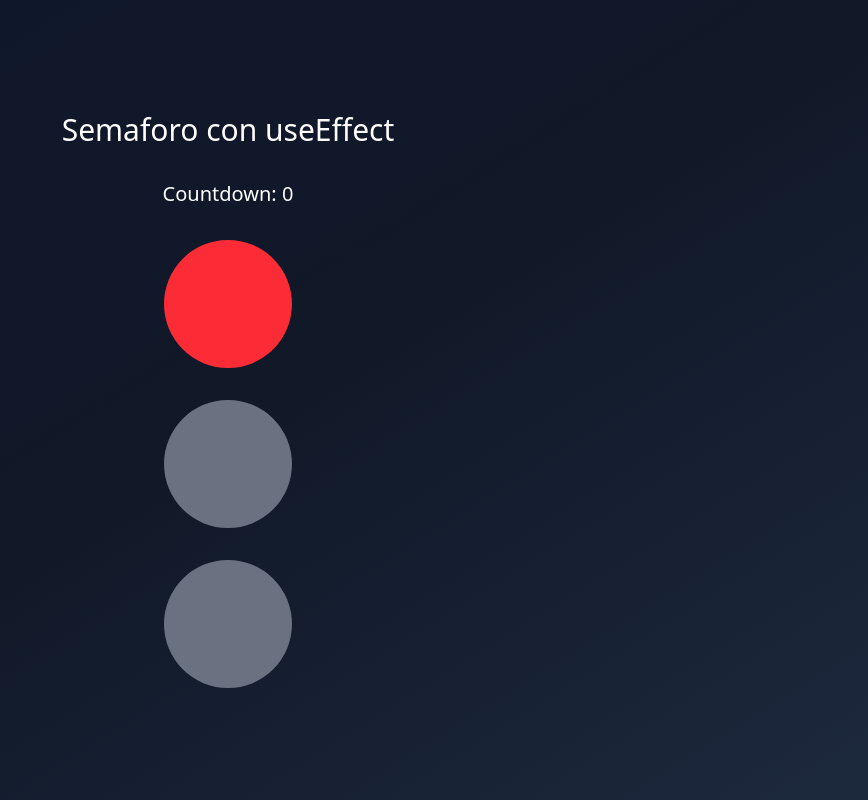
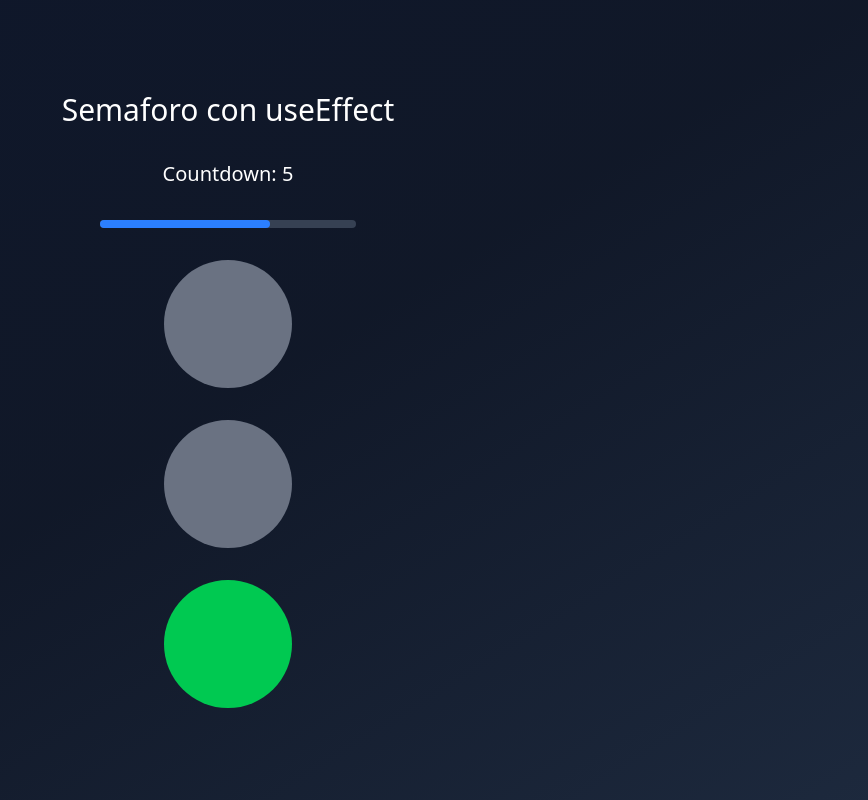
Before and after one commit to fhermq/04-hooks-app, a React (Vite) app: page / in a window 1280 px wide. Shown: the whole page, without its empty margins (412-1280 px from the left). Built offline with nearby package versions, Linux system fonts and the light colour scheme.

Commit message:
Se agrega customhook useTrafficLight

```diff
--- a/src/02-useEffect/TrafficLightWithEffect.tsx
+++ b/src/02-useEffect/TrafficLightWithEffect copy.tsx
@@ -13,31 +13,61 @@ export const TrafficLightWithEffect = () => {
     const [light, setLight] = useState<TrafficLightColor>('red');
     const [countDown, setCountDown] = useState(5);
 
+    //useEffect para el countdown.
     useEffect(() => {
         // console.log({countDown});
-        if(countDown ===0){
-            // setCountDown(5);
-            return;
-        }
+        if (countDown === 0) return;
 
-        const intervalId = setInterval(()=>{
-            console.log('setInterval llamado');
-            setCountDown(prev => prev-1);
-        },1000);
+        const intervalId = setInterval(() => {
+            // console.log('setInterval llamado');
+            setCountDown(prev => prev - 1);
+        }, 1000);
 
-        return ()=>{
-            console.log('Clean up Effect');
+        return () => {
+            // console.log('Clean up Effect');
             clearInterval(intervalId);
         }
 
     }, [countDown]);
+
+    // useEffect Change light color effect.
+    useEffect(() => {
+        if (countDown > 0) return;
+
+        setCountDown(5);
+        if (light === 'green') {
+            setLight('yellow');
+            return;
+        }
+
+        if (light === 'yellow') {
+            setLight('red');
+            return;
+        }
+
+        if (light === 'red') {
+            setLight('green');
+            return;
+        }
+
+        return () => {
+            console.log('Clean up Effect');
+        }
+    }, [countDown, light]);
+
 
 
     return (
         <div className="min-h-screen bg-gradient-to-br from-slate-900 via-gray-900 to-slate-800 flex items-center justify-center p-4">
             <div className="flex flex-col items-center space-y-8">
                 <h1 className="text-white text-3xl font-thin">Semaforo con useEffect</h1>
-                <h2 className="text-white text-xl">Countdown: { countDown}</h2>
+                <h2 className="text-white text-xl">Countdown: {countDown}</h2>
+                <div className="w-64 bg-gray-700 rounded-full h-2">
+                    <div className="bg-blue-500 h-2 rounded-full transition-all duration-1000 ease-linear"
+                        style={{ width: `${(countDown / 5) * 100}%` }}>
+
+                    </div>
+                </div>
 
                 <div className={`w-32 h-32
                      ${light === 'red' ? colors[light] : 'bg-gray-500'}
--- /dev/null
+++ b/src/02-useEffect/TrafficLightWithHook.tsx
@@ -0,0 +1,28 @@
+import { useTrafficLight } from "../hooks/useTrafficLight";
+
+export const TrafficLightWithHook = () => {
+    const { countDown, percentage, greenlight, yellowlight, redlight } = useTrafficLight();
+
+    return (
+        <div className="min-h-screen bg-gradient-to-br from-slate-900 via-gray-900 to-slate-800 flex items-center justify-center p-4">
+            <div className="flex flex-col items-center space-y-8">
+                <h1 className="text-white text-3xl font-thin">Semaforo con useEffect</h1>
+                <h2 className="text-white text-xl">Countdown: {countDown}</h2>
+                <div className="w-64 bg-gray-700 rounded-full h-2">
+                    <div className="bg-blue-500 h-2 rounded-full transition-all duration-1000 ease-linear"
+                        style={{ width: `${percentage}%` }}>
+                    </div>
+                </div>
+                <div className={`w-32 h-32
+                     ${redlight}
+                    rounded-full`}></div>
+                <div className={`w-32 h-32
+                     ${yellowlight}
+                    rounded-full`}></div>
+                <div className={`w-32 h-32
+                     ${greenlight}
+                    rounded-full`}></div>
+            </div>
+        </div>
+    );
+};
--- /dev/null
+++ b/src/hooks/useTrafficLight.tsx
@@ -0,0 +1,75 @@
+import { useEffect, useState } from "react";
+
+
+const colors = {
+    red: 'bg-red-500 animated-pulse',
+    yellow: 'bg-yellow-500 animated-pulse',
+    green: 'bg-green-500 animated-pulse',
+}
+
+type TrafficLightColor = keyof typeof colors;
+
+
+export const useTrafficLight = () => {
+
+    const [light, setLight] = useState<TrafficLightColor>('red');
+    const [countDown, setCountDown] = useState(5);
+
+    //useEffect para el countdown.
+    useEffect(() => {
+        // console.log({countDown});
+        if (countDown === 0) return;
+
+        const intervalId = setInterval(() => {
+            // console.log('setInterval llamado');
+            setCountDown(prev => prev - 1);
+        }, 1000);
+
+        return () => {
+            // console.log('Clean up Effect');
+            clearInterval(intervalId);
+        }
+
+    }, [countDown]);
+
+    // useEffect Change light color effect.
+    useEffect(() => {
+        if (countDown > 0) return;
+
+        setCountDown(5);
+        if (light === 'green') {
+            setLight('yellow');
+            return;
+        }
+
+        if (light === 'yellow') {
+            setLight('red');
+            return;
+        }
+
+        if (light === 'red') {
+            setLight('green');
+            return;
+        }
+
+        return () => {
+            console.log('Clean up Effect');
+        }
+    }, [countDown, light]);
+
+    return {
+        //Properties or const
+        countDown,
+        colors,
+        light,
+
+        //Computed
+        percentage: (countDown / 5) * 100,
+        greenlight: light === 'green' ? colors.green : 'bg-gray-500',
+        yellowlight: light === 'yellow' ? colors.yellow : 'bg-gray-500',
+        redlight: light === 'red' ? colors.red : 'bg-gray-500',
+
+        //Methods or functions
+    }
+
+}
--- a/src/main.tsx
+++ b/src/main.tsx
@@ -2,13 +2,14 @@ import { StrictMode } from 'react'
 import { createRoot } from 'react-dom/client'
 import './index.css'
 // import { HooksApp } from './HooksApp.tsx'
-import { TrafficLight } from './01-useState/TrafficLight.tsx'
-import { TrafficLightWithEffect } from './02-useEffect/TrafficLightWithEffect.tsx'
+// import { TrafficLight } from './01-useState/TrafficLight.tsx'
+import { TrafficLightWithHook } from './02-useEffect/TrafficLightWithHook.tsx'
 
 createRoot(document.getElementById('root')!).render(
   <StrictMode>
     {/* <HooksApp /> */}
     {/* <TrafficLight/> */}
-    <TrafficLightWithEffect/>
+    {/* <TrafficLightWithEffect/> */}
+    <TrafficLightWithHook/>
   </StrictMode>,
 )
```
